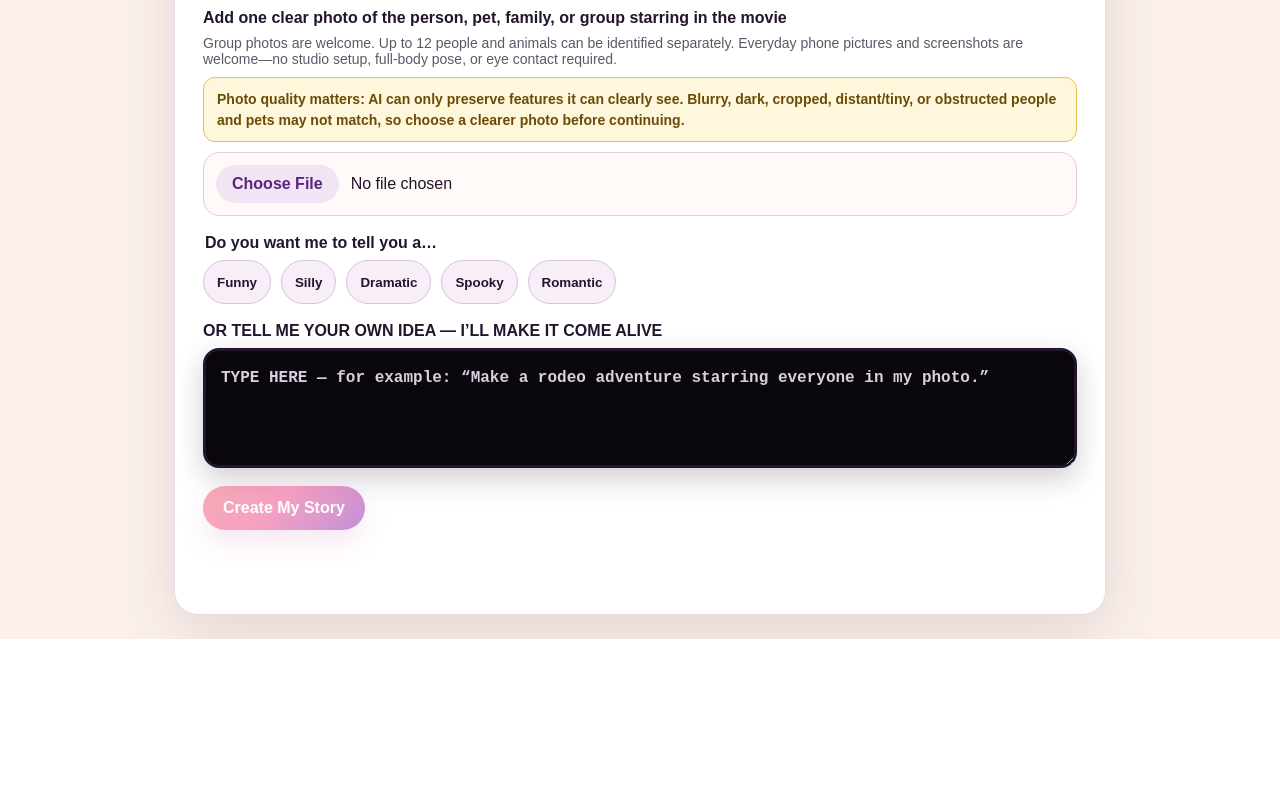
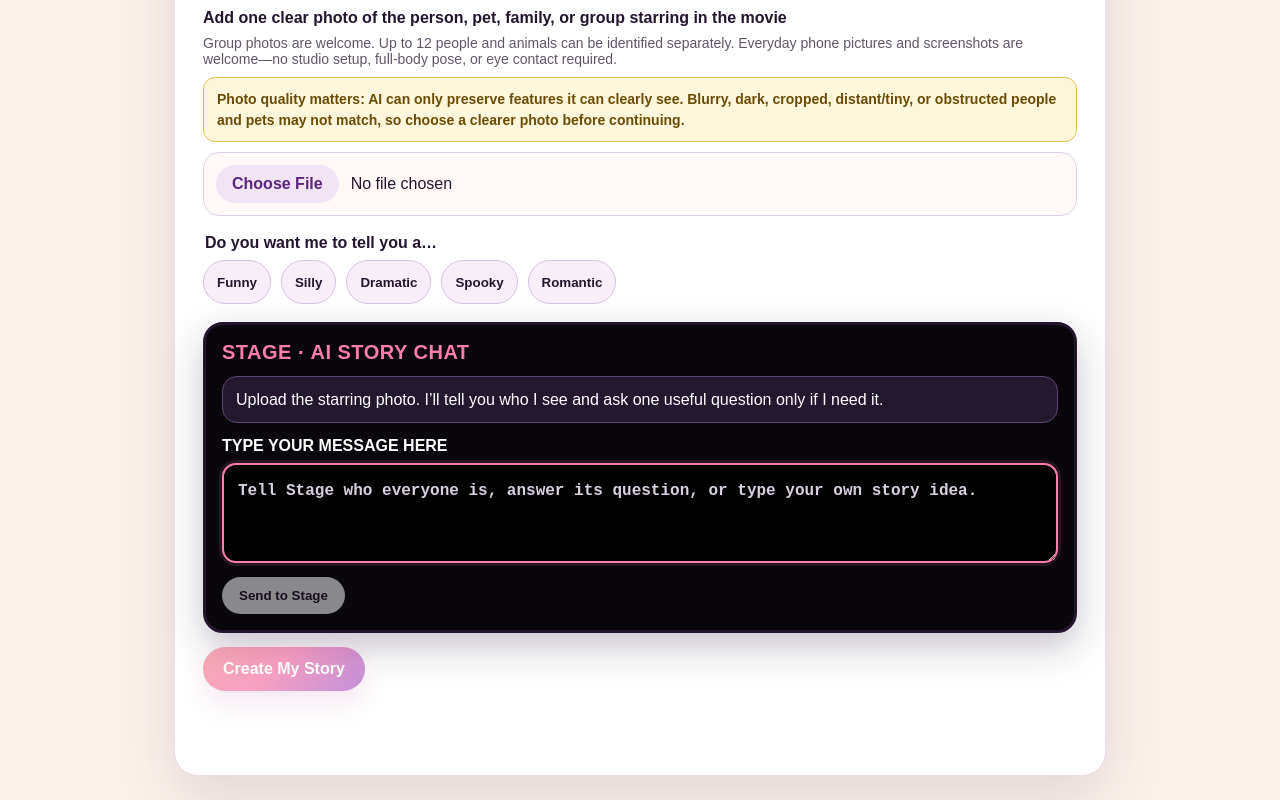
Before and after one commit to debeaux13-cloud/cajun-country, a Next.js app: page /create in a window 1280 px wide. Shown: the part 470-1270 px from the top of the page. Before the commit the page ends 1109 px from the top, so only its background shows below. Built offline with nearby package versions, Linux system fonts and the light colour scheme.

Commit message:
Wire the real Stage AI chat into customer story creation

```diff
--- a/pages/create.js
+++ b/pages/create.js
@@ -46,6 +46,10 @@ async function preparePhoto(file){
 
 export default function Create(){
   const[idea,setIdea]=useState('');
+  const[chatInput,setChatInput]=useState('');
+  const[chatMessages,setChatMessages]=useState([]);
+  const[chatBusy,setChatBusy]=useState(false);
+  const[needsClarification,setNeedsClarification]=useState(false);
   const[drafts,setDrafts]=useState([]);
   const[selectedDraftIndex,setSelectedDraftIndex]=useState(-1);
   const[draftsUsed,setDraftsUsed]=useState(0);
@@ -62,24 +66,45 @@ export default function Create(){
 
   function clearDraftContext(){setDrafts([]);setSelectedDraftIndex(-1)}
   const chooseVibe=next=>{if(next!==vibe){setVibe(next);if(drafts.length)setStatus('Vibe updated for your next draft. Your saved drafts are unchanged.')}};
-  const changeIdea=value=>{setIdea(value);if(drafts.length)setStatus('Optional story text updated for your next draft. Your saved drafts are unchanged.')};
+  const changeIdea=value=>{setIdea(value);if(drafts.length)setStatus('Story direction updated for your next draft. Your saved draft is unchanged.')};
   const changeSelectedPlan=value=>setDrafts(current=>current.map((draft,index)=>index===selectedDraftIndex?{...draft,plan:value,storyBrief:value,originalIdea:value,creativeMode:'my_story'}:draft));
+
+  async function talkToStage(message=chatInput,imageOverride=image,historyOverride=chatMessages){
+    const text=String(message||'').trim();
+    if(!imageOverride){setStatus('Upload the starring photo before chatting with Stage.');return}
+    if(chatBusy)return;
+    const history=Array.isArray(historyOverride)?historyOverride:[];
+    if(text)setChatMessages(current=>[...current,{role:'user',content:text}]);
+    setChatInput('');setChatBusy(true);
+    try{
+      const response=await fetch('/api/story-chat',{method:'POST',headers:{'Content-Type':'application/json'},body:JSON.stringify({message:text,image:imageOverride,vibe,history})});
+      const result=await response.json();
+      if(!response.ok)throw new Error(result.error||'Stage chat failed');
+      setChatMessages(current=>[...current,{role:'assistant',content:result.reply}]);
+      setNeedsClarification(Boolean(result.clarificationNeeded));
+      if(text)changeIdea([idea,text].filter(Boolean).join('\n'));
+      setStatus(result.clarificationNeeded?'Answer Stage’s one question, then create your story.':'Stage understands the photo and is ready to create your story.');
+    }catch(error){setNeedsClarification(false);setStatus(error.message)}finally{setChatBusy(false)}
+  }
 
   async function stage(){
     if(stageRequest.current)return;
     if(!image){setStatus('Add the individual or group photo first so Stage can build the story around everyone in it.');return}
-    if(!idea.trim()&&!vibe){setStatus('Choose a story type or tell the AI your own idea before continuing.');return}
+    const completeIdea=[idea,chatInput].map(value=>String(value||'').trim()).filter(Boolean).join('\n');
+    if(!completeIdea&&!vibe){setStatus('Choose a story type or tell the AI your own idea before continuing.');return}
+    if(needsClarification){setStatus('Answer Stage’s question in the AI chat before creating the story.');return}
     if(checkingPhoto){setStatus('Give us a moment to finish checking that photo.');return}
     if(photoCheck?.status==='retry_required'){setStatus('Choose another photo before creating the story. The current photo does not show enough reliable identity detail.');return}
     const draftAttempt=Math.min(3,draftsUsed+1);
     const priorStoryBriefs=drafts.map(draft=>draft.storyBrief).filter(Boolean);
     const priorSourceLedgers=drafts.map(draft=>draft.sourceLedger).filter(Boolean);
-    const requestMode=idea.trim()?'my_story':'make_for_me';
+    const requestMode=completeIdea?'my_story':'make_for_me';
     stageRequest.current=true;
     setBusy(true);
     setStatus(requestMode==='make_for_me'?'Inventing one complete story around everyone in your photo…':'Turning your idea into one complete story…');
     try{
-      const requestIdea=idea;
+      const requestIdea=completeIdea;
+      if(chatInput.trim()){setIdea(completeIdea);setChatInput('')}
       const requestMoods=[vibe||'surprise me'];
       const response=await fetch('/api/stage',{method:'POST',headers:{'Content-Type':'application/json'},body:JSON.stringify({creativeMode:requestMode,idea:requestIdea,moods:requestMoods,image:image||undefined,draftAttempt,priorStoryBriefs,priorSourceLedgers})});
       const result=await response.json();
@@ -101,6 +126,7 @@ export default function Create(){
     setDraftsUsed(0);
     setImage('');
     setPhotoCheck(null);
+    setChatMessages([]);setChatInput('');setNeedsClarification(false);
     setCheckingPhoto(true);
     setStatus('Preparing a clear, upload-safe copy of your photo…');
     try{
@@ -113,10 +139,12 @@ export default function Create(){
         if(!response.ok&&result?.status!=='retry_required')throw new Error(result?.error||'Photo check failed');
         const resolved=['good','caution','retry_required'].includes(result?.status)?result:{status:'caution',reason:'The automatic photo check was inconclusive.',tip:'You can continue, or choose a clearer photo for the strongest likeness.',visiblePrincipalSubjectCount:0};
         setPhotoCheck(resolved);
-        setStatus(resolved.status==='retry_required'?'Please choose another photo before creating the story.':'Photo ready. Every visible person and animal will be identified separately.');
+        setStatus(resolved.status==='retry_required'?'Please choose another photo before creating the story.':'Photo ready. Stage is looking at everyone in it now…');
+        if(resolved.status!=='retry_required')void talkToStage('',readyImage,[]);
       }catch{
         setPhotoCheck({status:'caution',reason:'The automatic photo check is temporarily unavailable, so we did not reject your picture.',tip:'You can still create and compare text stories. Upload the photo again before starting the protected moving preview.',visiblePrincipalSubjectCount:0,previewEntitlement:''});
-        setStatus('Photo ready for text stories. Upload it again before starting the moving preview.');
+        setStatus('Photo ready for text stories. Stage is looking at everyone in it now…');
+        void talkToStage('',readyImage,[]);
       }
     }catch(error){event.target.value='';setStatus(error.message)}finally{setCheckingPhoto(false)}
   }
@@ -179,9 +207,17 @@ export default function Create(){
         <fieldset className='vibePicker' disabled={busy} style={{border:0,padding:0,margin:'18px 0'}}><legend style={{fontWeight:800,marginBottom:8}}>Do you want me to tell you a…</legend><div className='vibeButtons' style={{display:'flex',gap:8,flexWrap:'wrap'}}>{VIBES.map(option=><button className='vibeButton' type='button' key={option.value} aria-pressed={vibe===option.value} onClick={()=>chooseVibe(option.value)} style={{padding:'9px 13px',borderRadius:999,fontWeight:800,background:vibe===option.value?'#7b2cff':'#2b2135',color:'#fff',border:vibe===option.value?'2px solid #b994ff':'1px solid #5c4470'}}>{option.label}</button>)}</div></fieldset>
 
         {!selectedDraft&&<>
-          <label htmlFor='story-input' style={{display:'block',fontWeight:800,marginBottom:8}}>OR TELL ME YOUR OWN IDEA — I’LL MAKE IT COME ALIVE</label>
-          <textarea className='storyInput' id='story-input' disabled={busy} value={idea} onChange={event=>changeIdea(event.target.value)} placeholder='TYPE HERE — for example: “Make a rodeo adventure starring everyone in my photo.”' style={{width:'100%',minHeight:120,padding:15,borderRadius:16,background:'#0f0b13',color:'#fff',boxSizing:'border-box',fontSize:16}}/>
-          <button className='primaryButton' disabled={busy||checkingPhoto||photoCheck?.status==='retry_required'||(!idea.trim()&&!vibe)} onClick={stage} style={{marginTop:14,padding:'13px 20px',borderRadius:999,fontWeight:900}}>{busy?'Creating your story…':checkingPhoto?'Checking Photo…':'Create My Story'}</button>
+          <section className='storyChatPanel' aria-label='AI Story Chat'>
+            <div className='chatTitle'>STAGE · AI STORY CHAT</div>
+            <div className='chatMessages' aria-live='polite'>
+              {chatMessages.length?chatMessages.map((item,index)=><div key={index} className={item.role==='assistant'?'chatBubble assistantBubble':'chatBubble userBubble'}>{item.content}</div>):<div className='chatBubble assistantBubble'>Upload the starring photo. I’ll tell you who I see and ask one useful question only if I need it.</div>}
+              {chatBusy&&<div className='chatBubble assistantBubble'>Stage is looking and thinking…</div>}
+            </div>
+            <label htmlFor='story-input' className='typeHereLabel'>TYPE YOUR MESSAGE HERE</label>
+            <textarea className='storyInput chatInput' id='story-input' disabled={busy||chatBusy} value={chatInput} onChange={event=>setChatInput(event.target.value)} placeholder='Tell Stage who everyone is, answer its question, or type your own story idea.'/>
+            <button className='sendChatButton' type='button' disabled={busy||chatBusy||!chatInput.trim()||!image} onClick={()=>talkToStage()}>Send to Stage</button>
+          </section>
+          <button className='primaryButton' disabled={busy||chatBusy||checkingPhoto||needsClarification||photoCheck?.status==='retry_required'||(!idea.trim()&&!chatInput.trim()&&!vibe)} onClick={stage} style={{marginTop:14,padding:'13px 20px',borderRadius:999,fontWeight:900}}>{busy?'Creating your story…':checkingPhoto?'Checking Photo…':'Create My Story'}</button>
         </>}
         <p className='statusLine' style={{minHeight:24}}>{status}</p>
         {selectedDraft&&<>
@@ -220,7 +256,7 @@ export default function Create(){
       .vibeButtons{gap:10px!important}
       .vibeButton{color:#24152e!important;background:#f7eef8!important;border:1px solid #d8c1e2!important;min-height:44px}
       .vibeButton[aria-pressed="true"]{color:#fff!important;background:linear-gradient(135deg,#ef5e72,#8c2bb6)!important;border-color:transparent!important;box-shadow:0 8px 20px rgba(122,42,184,.2)}
-      .storyInput{width:100%!important;border:3px solid #24152e!important;background:#09070b!important;color:#fff!important;box-shadow:0 10px 28px rgba(36,21,46,.22);line-height:1.55;resize:vertical}
+      .storyChatPanel{margin-top:18px;padding:16px;border-radius:20px;background:#09070b;color:#fff;border:3px solid #24152e;box-shadow:0 14px 36px rgba(36,21,46,.25)}.chatTitle{font-size:20px;font-weight:900;letter-spacing:.5px;color:#ff7ead;margin-bottom:12px}.chatMessages{display:grid;gap:9px;max-height:300px;overflow:auto;margin-bottom:14px}.chatBubble{padding:11px 13px;border-radius:15px;line-height:1.45}.assistantBubble{background:#24182f;border:1px solid #5c4470}.userBubble{background:linear-gradient(135deg,#7a2ab8,#ef4b8c);margin-left:12%}.typeHereLabel{display:block;font-weight:900;color:#fff;margin:4px 0 8px}.storyInput{width:100%!important;border:2px solid #ff7ead!important;background:#000!important;color:#fff!important;box-shadow:0 0 0 3px rgba(255,126,173,.12);line-height:1.55;resize:vertical}.chatInput{min-height:100px;padding:14px;border-radius:14px;font-size:16px}.sendChatButton{margin-top:10px;border:0;border-radius:999px;padding:11px 17px;background:#fff;color:#24152e;font-weight:900;cursor:pointer}
       .storyInput::placeholder{color:#d8cfe0;font-weight:800}
       .primaryButton,.previewButton{border:0!important;color:#fff!important;background:linear-gradient(135deg,#ef5e72,#ef4b8c 45%,#8c2bb6)!important;box-shadow:0 12px 28px rgba(178,52,137,.22);cursor:pointer;font-size:16px}
       .secondaryButton,.draftButton{color:#5b267d!important;background:#f5eaf8!important;border:1px solid #d8c1e2!important;cursor:pointer}
@@ -250,7 +286,7 @@ export default function Create(){
         .aiBadge{margin-bottom:12px}
         .vibeButtons{display:grid!important;grid-template-columns:repeat(2,minmax(0,1fr))}
         .vibeButton{width:100%}
-        .primaryButton,.previewButton,.secondaryButton{display:block;width:100%;min-height:44px;padding:11px 14px!important;font-size:15px!important}
+        .primaryButton,.previewButton,.secondaryButton,.sendChatButton{display:block;width:100%;min-height:44px;padding:11px 14px!important;font-size:15px!important}
         .photoInput{padding:10px}
       }
     `}</style>
```
